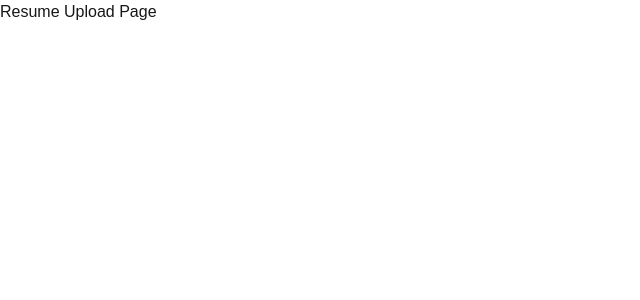
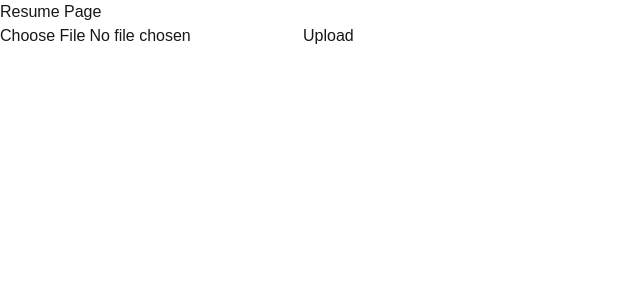
Before and after one commit to S-Gijbile-19/CareerPilot-AI, a Next.js app in the folder frontend/: page /resume in a window 1280 px wide. Shown: the top 300 px of the page, without its empty margins (0-640 px from the left). Built offline with nearby package versions, Linux system fonts and the light colour scheme.

Commit message:
Immplemented resume upload and pdf text extraction

```diff
--- a/frontend/src/app/resume/page.tsx
+++ b/frontend/src/app/resume/page.tsx
@@ -1,7 +1,38 @@
+"use client";
+
+import { useState } from "react";
+
 export default function ResumePage() {
+  const [file, setFile] = useState<File | null>(null);
+
   return (
     <div>
-      <h1>Resume Upload Page</h1>
+      <h1>Resume Page</h1>
+
+      <input
+        type="file"
+        accept=".pdf"
+        onChange={(e) => {
+          console.log(e.target.files?.[0]);
+          setFile(e.target.files?.[0] || null);
+        }}
+      />
+
+      <button
+        onClick={() => {
+          console.log("Clicked");
+          console.log("Current file:", file);
+
+          if (!file) {
+            alert("No file selected");
+            return;
+          }
+
+          alert(`Selected: ${file.name}`);
+        }}
+      >
+        Upload
+      </button>
     </div>
   );
 }
```
Also changed, not shown: 2 other files (tests, documents, lock files or other folders).
